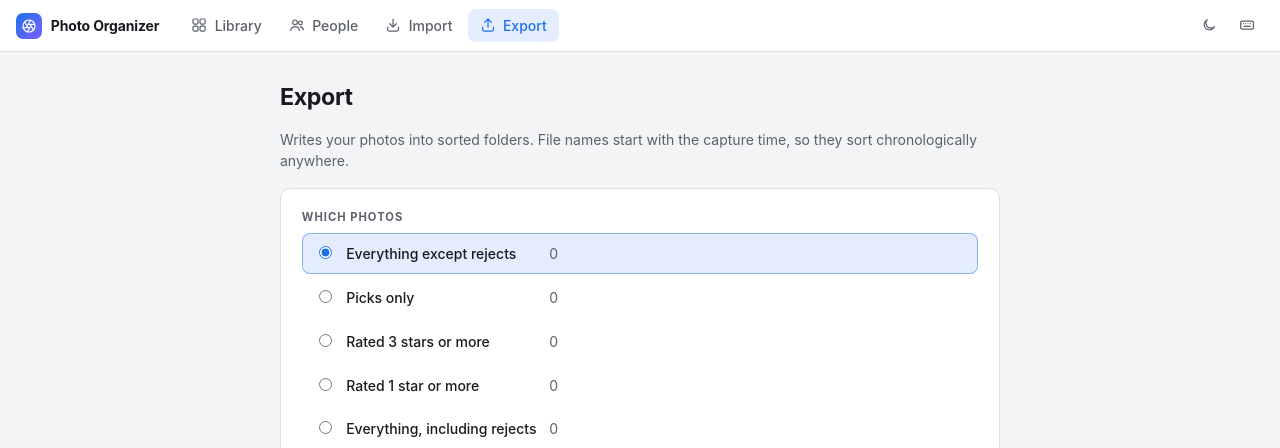
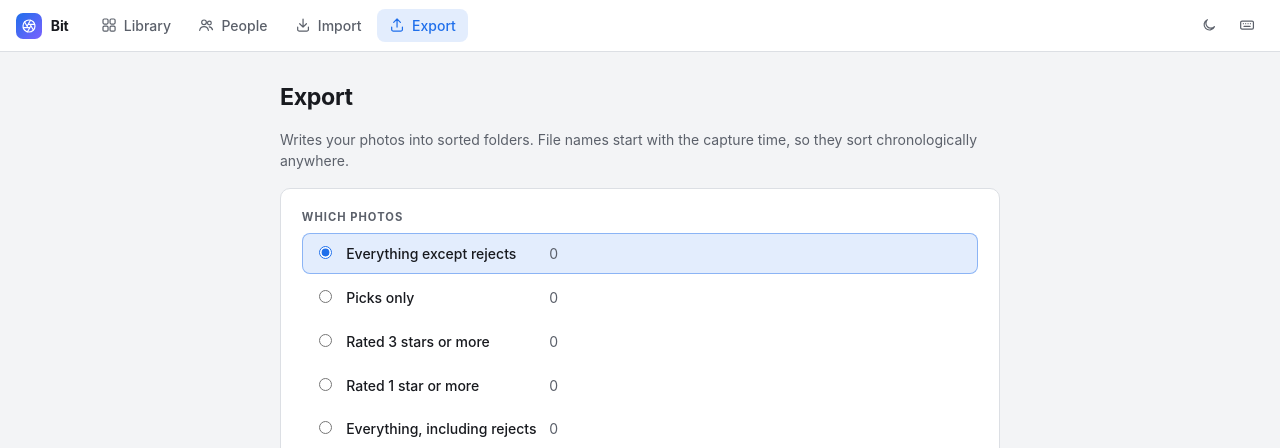
Before and after one commit to Pratyush1427/keepers, a Flask app: page /export in a window 1280 px wide. Shown: the top 448 px of the page. Run offline with Flask 3, Linux system fonts and the light colour scheme; data that the repository does not hold is empty.

Commit message:
Rename app to Bit

```diff
--- a/app.py
+++ b/app.py
@@ -578,5 +578,5 @@ def api_export():
 if __name__ == "__main__":
     port = int(os.environ.get("PORT", 5050))
     threading.Thread(target=warm_cache, daemon=True).start()
-    print(f"Photo Organizer running at http://127.0.0.1:{port}")
+    print(f"Bit running at http://127.0.0.1:{port}")
     app.run(host="127.0.0.1", port=port, threaded=True)
--- a/templates/base.html
+++ b/templates/base.html
@@ -3,7 +3,7 @@
 <head>
   <meta charset="utf-8">
   <meta name="viewport" content="width=device-width, initial-scale=1">
-  <title>{% block title %}{% endblock %} · Photo Organizer</title>
+  <title>{% block title %}{% endblock %} · Bit</title>
   <script>
     // Apply the saved theme before the page paints, so there's no flash of the wrong one.
     (function () {
@@ -44,7 +44,7 @@
   <header class="topbar">
     <a class="brand" href="{{ url_for('home') }}">
       <span class="brand-mark"><svg class="i"><use href="#i-aperture"/></svg></span>
-      <span class="brand-name">Photo Organizer</span>
+      <span class="brand-name">Bit</span>
     </a>
     <nav>
       {% set ep = request.endpoint %}
```
Also changed, not shown: README.md.
